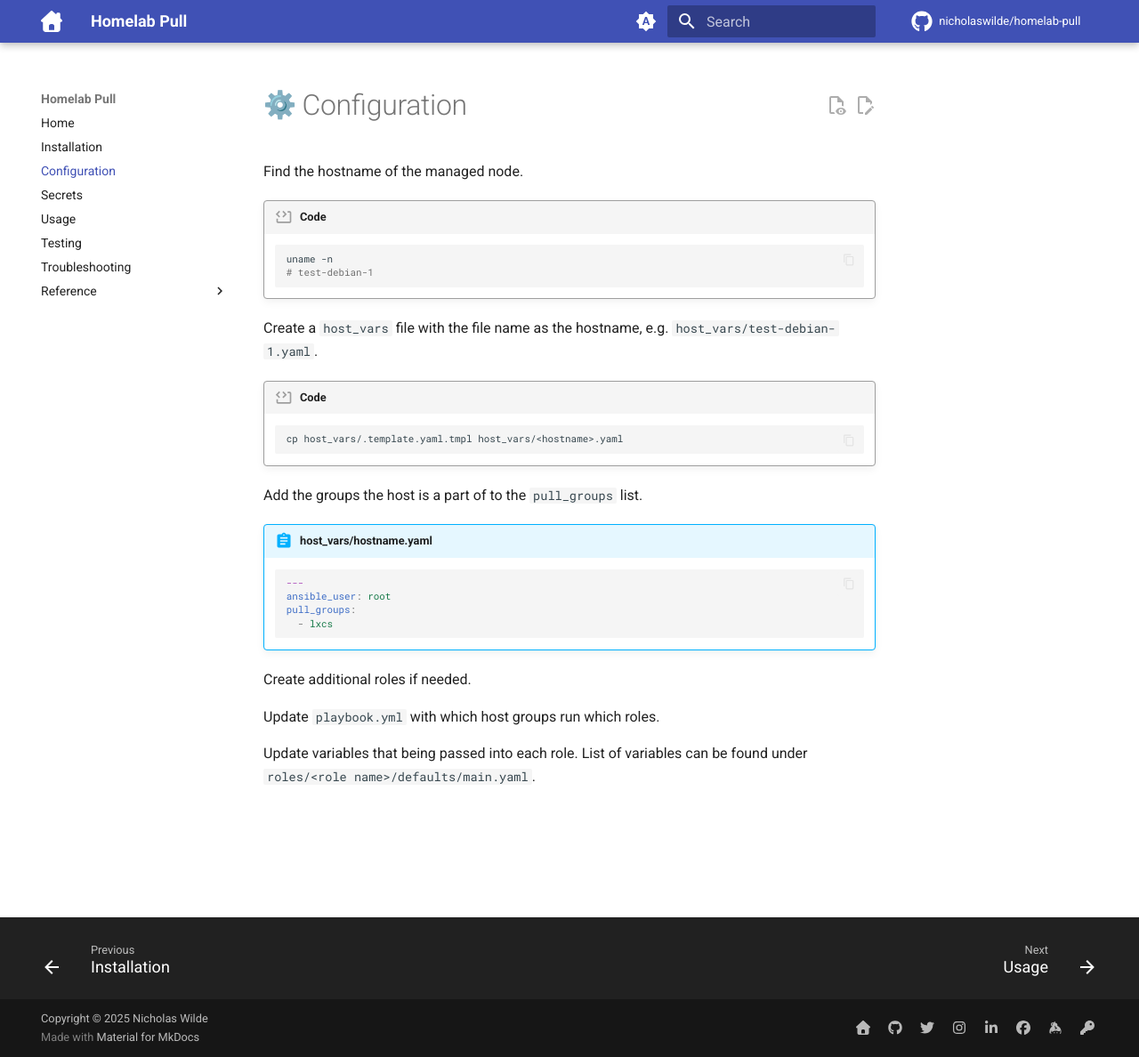
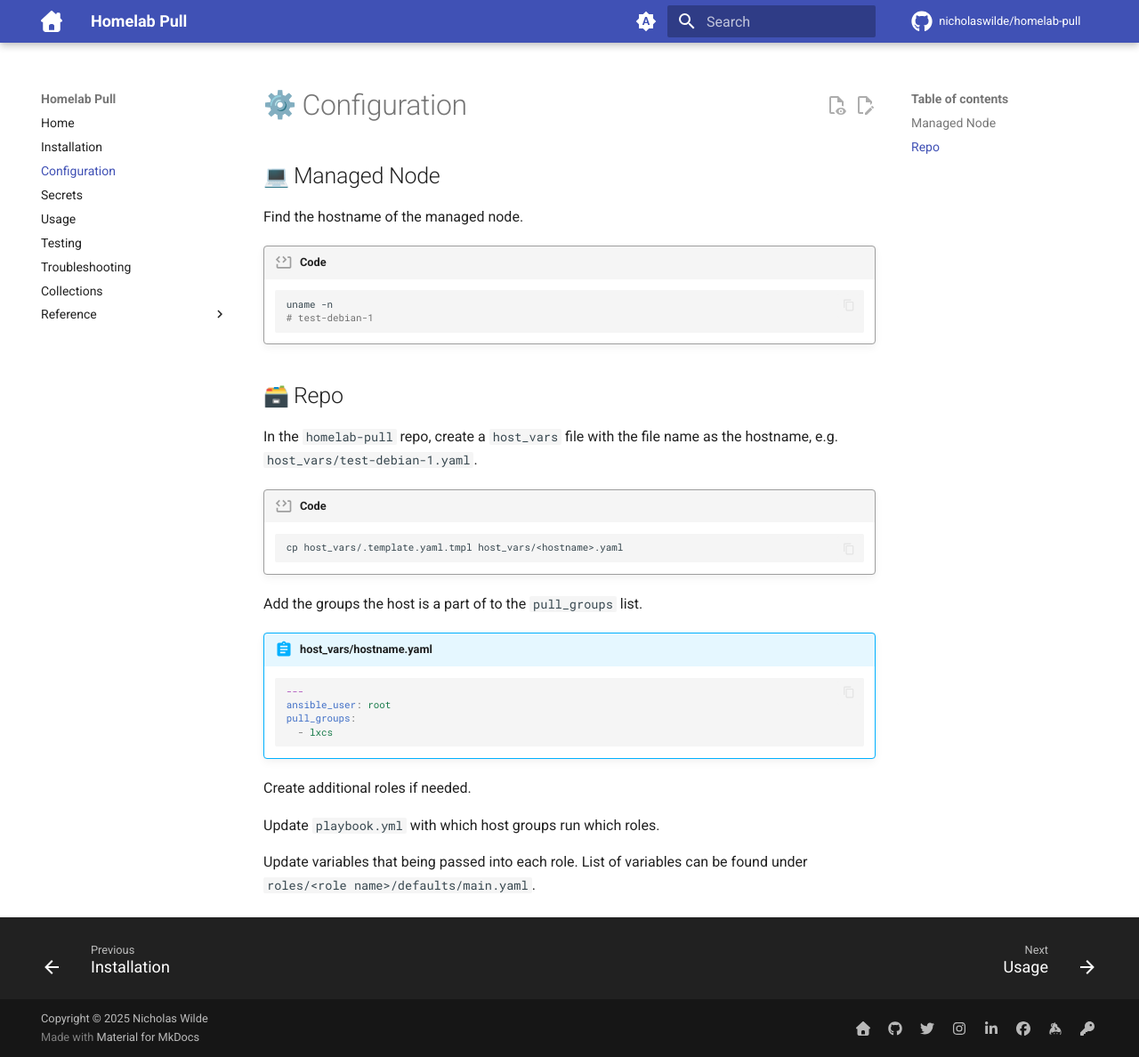
Before and after one commit to nicholaswilde/homelab-pull, an MkDocs documentation site: the page built from docs/configuration.md, in a window 1280 px wide and 1188 px high. Shown: the whole window at 89% size. Built offline with MkDocs 1.6.1 and Material for MkDocs 9.7.7, drawn with Linux system fonts in a browser that asks for light colours; emoji names are drawn with the system emoji font; comment, search, counter and statistics services are not loaded.

Commit message:
update
Signed-off-by: nιcнolaѕ wιlde <ncwilde43@gmail.com>

````diff
--- a/docs/configuration.md
+++ b/docs/configuration.md
@@ -1,4 +1,6 @@
 # :gear: Configuration
+
+## :computer: Managed Node
 
 Find the hostname of the managed node.
 
@@ -9,7 +11,10 @@ Find the hostname of the managed node.
     # test-debian-1
     ```
 
-Create a `host_vars` file with the file name as the hostname, e.g. `host_vars/test-debian-1.yaml`.
+## :card_file_box: Repo
+
+In the `homelab-pull` repo, create a `host_vars` file with the file name as the hostname, e.g.
+`host_vars/test-debian-1.yaml`.
 
 !!! code
 
--- a/mkdocs.yml
+++ b/mkdocs.yml
@@ -21,6 +21,7 @@ nav:
   - Usage: usage.md
   - Testing: testing.md
   - Troubleshooting: troubleshooting.md
+  - Collections: collections.md
   - Reference:
       - Tags: reference/tags.md
 
````
Also changed, not shown: docs/collections.md (added, +13 -0 lines), docs/installation.md (+2 -2 lines), docs/usage.md (+1 -1 lines).
